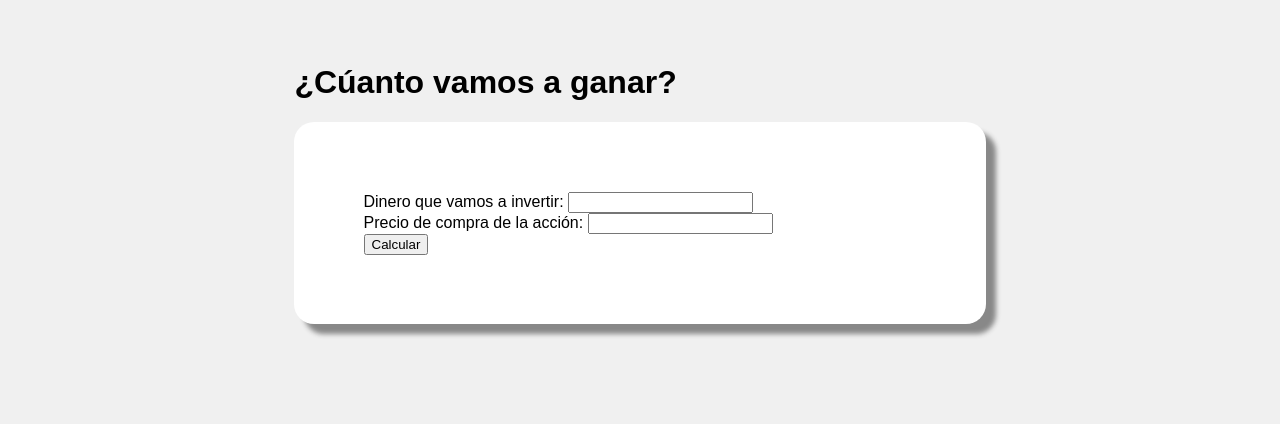
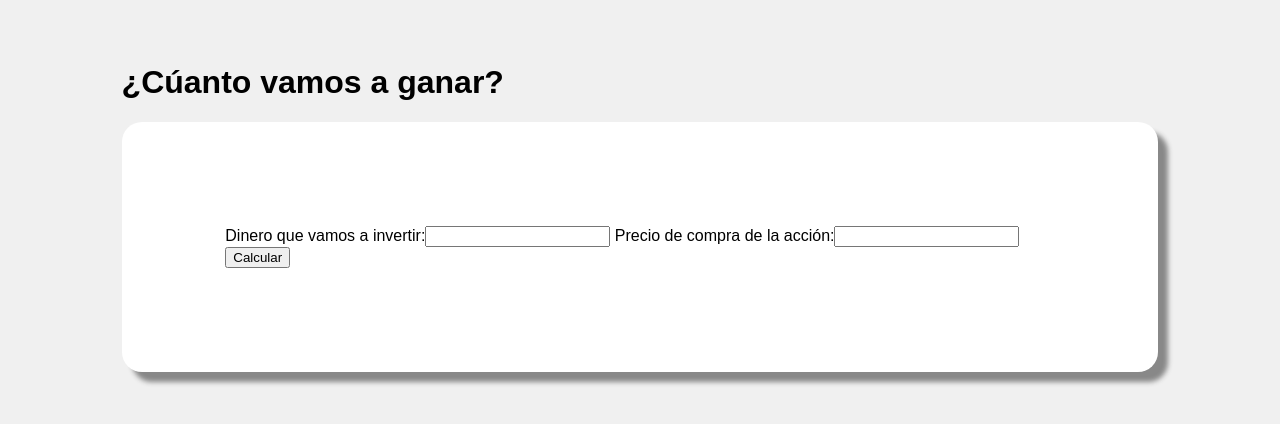
Before and after one commit to carlosvin/pricecalculator, a Flask app: page / in a window 1280 px wide. Shown: the top 424 px of the page. Run offline with Flask 2, Linux system fonts and the light colour scheme.

Commit message:
modified style

```diff
--- a/static/style.css
+++ b/static/style.css
@@ -5,8 +5,7 @@ body{
 }
 
 .page{
-	margin-left: 20%;
-	margin-right: 20%;
+	margin: 5%;
 }
 
 .main{
@@ -19,6 +18,13 @@ form {
 	-moz-box-shadow: 10px 10px 5px #888;
 	-webkit-box-shadow: 10px 10px 5px #888;
 	box-shadow: 10px 10px 5px #888;
+}
+
+form>*{
+	display: inline;
+}
+form>*>*{
+	display: table-cell;
 }
 
 table{
--- a/templates/data_input.html
+++ b/templates/data_input.html
@@ -3,9 +3,8 @@
 {% block titlebody %}¿Cúanto vamos a ganar?{% endblock %}
 {% block body %}
 <form action="/calculate" method="get">
-    Dinero que vamos a invertir: <input name="input_money" type="text" />
-    <br>
-    Precio de compra de la acción: <input name="buy_price" type="text" />
+    <span><label>Dinero que vamos a invertir:</label><input name="input_money" type="number" min="0" step="0.01" /></span>
+    <span><label>Precio de compra de la acción:</label><input name="buy_price" type="number" min="0" step="0.01" /></span>
     <br>
     <input value="Calcular" type="submit" />
 </form>
```
